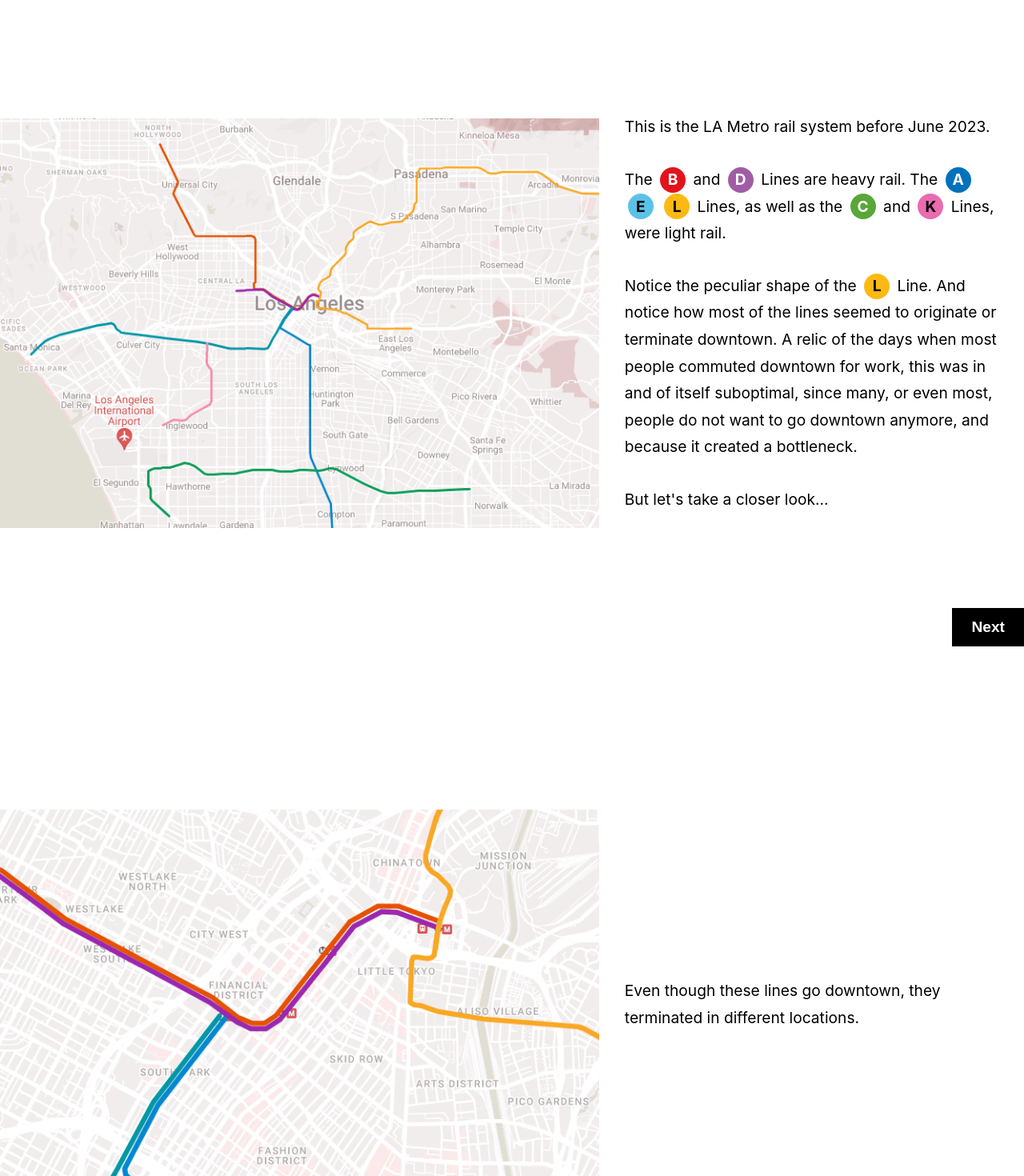
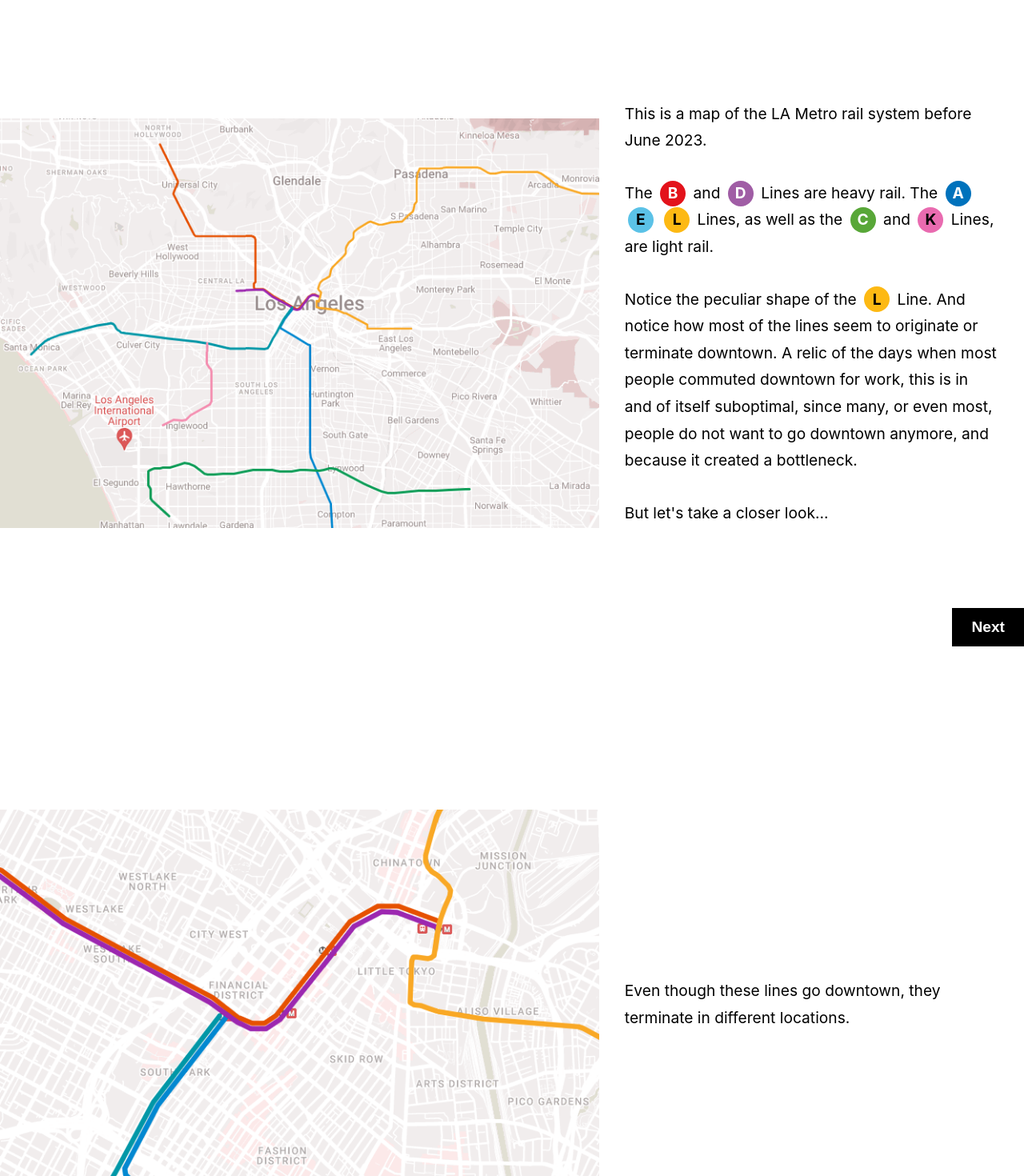
Before and after one commit to jchue/regional-connector, a Vue app: page / in a window 1280 px wide. Shown: the part 1720-3190 px from the top of the page at 80% size. Built offline with nearby package versions, Linux system fonts and the light colour scheme.

Commit message:
Correct grammar

```diff
--- a/src/views/HomeView.vue
+++ b/src/views/HomeView.vue
@@ -28,11 +28,11 @@
     </template>
 
     <div>
-      <p>This is the LA Metro rail system before June 2023.</p>
+      <p>This is a map of the LA Metro rail system before June 2023.</p>
 
-      <p>The <LineIcon line="b"/> and <LineIcon line="d"/> Lines are heavy rail. The <LineIcon line="a"/> <LineIcon line="e"/> <LineIcon line="l"/> Lines, as well as the <LineIcon line="c"/> and <LineIcon line="k"/> Lines, were light rail.</p>
+      <p>The <LineIcon line="b"/> and <LineIcon line="d"/> Lines are heavy rail. The <LineIcon line="a"/> <LineIcon line="e"/> <LineIcon line="l"/> Lines, as well as the <LineIcon line="c"/> and <LineIcon line="k"/> Lines, are light rail.</p>
 
-      <p>Notice the peculiar shape of the <LineIcon line="l" /> Line. And notice how most of the lines seemed to originate or terminate downtown. A relic of the days when most people commuted downtown for work, this was in and of itself suboptimal, since many, or even most, people do not want to go downtown anymore, and because it created a bottleneck.</p>
+      <p>Notice the peculiar shape of the <LineIcon line="l" /> Line. And notice how most of the lines seem to originate or terminate downtown. A relic of the days when most people commuted downtown for work, this is in and of itself suboptimal, since many, or even most, people do not want to go downtown anymore, and because it created a bottleneck.</p>
 
       <p>But let's take a closer look...</p>
     </div>
@@ -43,7 +43,7 @@
       <img alt="" src="@/assets/downtown.png" />
     </template>
 
-    <p>Even though these lines go downtown, they terminated in different locations.</p>
+    <p>Even though these lines go downtown, they terminate in different locations.</p>
   </Slide>
   <Slide layout="figure">
     <template v-slot:figure>
@@ -88,7 +88,7 @@
     <p>Take the <LineIcon line="l" /> Line one stop to Little Tokyo / Arts District.</p>
   </Slide>
   <Slide layout="hero">
-    <p>This trip was less than 6 miles, but it could take upward of 45 minutes. And it wass faster to walk some portions.</p>
+    <p>This trip was less than 6 miles, but it could take upward of 45 minutes. And it was faster to walk some portions.</p>
   </Slide>
 
   <Slide layout="figure">
@@ -96,7 +96,7 @@
       <img alt="" src="@/assets/rc.png" />
     </template>
 
-    <p>The Regional Connector added a 1.9-mile tunnel to connect the disparate light-rail lines in Downtown.</p>
+    <p>The Regional Connector adds a 1.9-mile tunnel to connect the disparate light-rail lines in Downtown.</p>
   </Slide>
   <Slide layout="figure">
     <template v-slot:figure>
```
